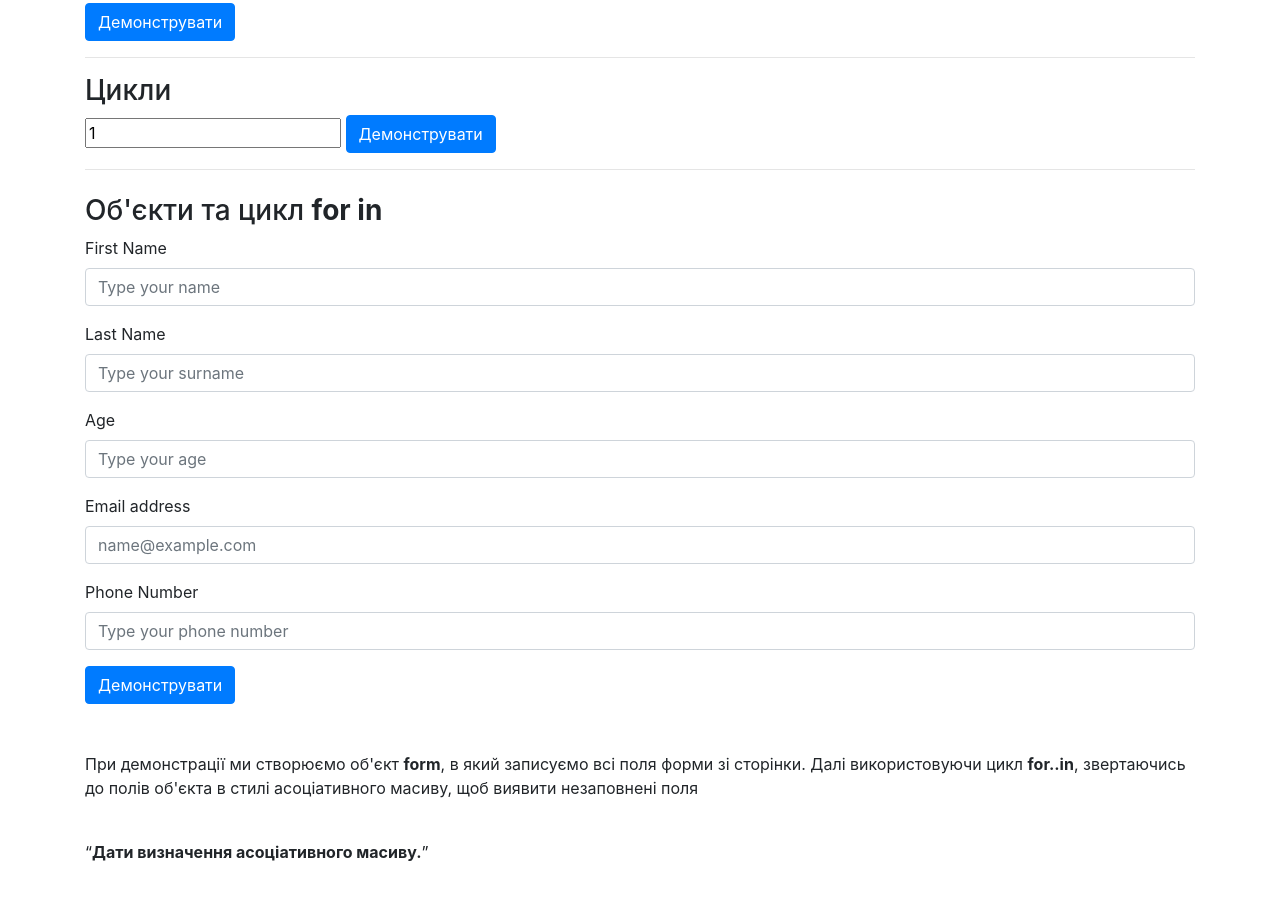
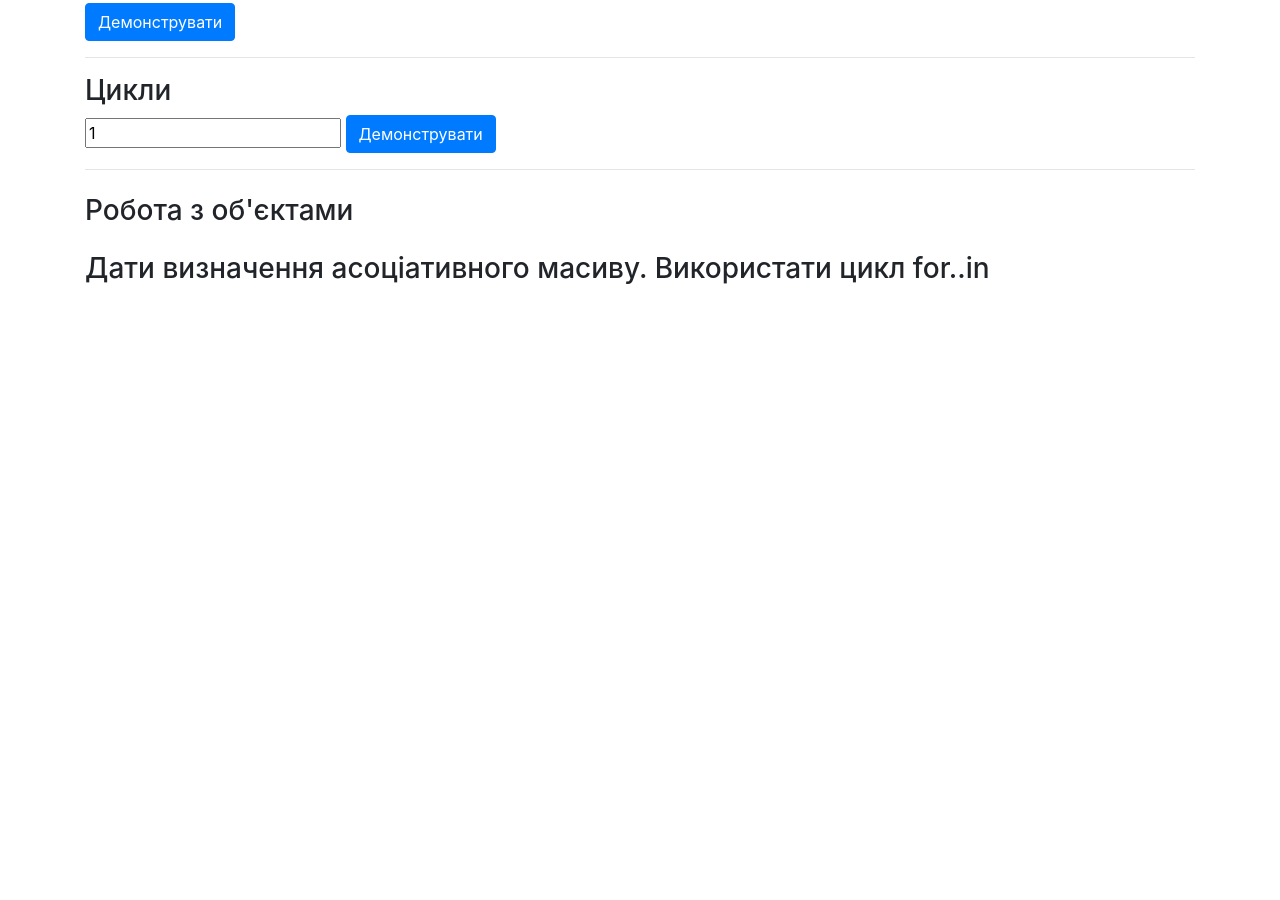
Before and after one commit to anastasiiatykhonova/study, a plain HTML site: page index.html in a window 1280 px wide. Shown: the part 568-1468 px from the top of the page. After the commit the page ends 885 px from the top, so only its background shows below. Drawn offline with nearby package versions, Linux system fonts and the light colour scheme.

Commit message:
Update index.html

```diff
--- a/index.html
+++ b/index.html
@@ -13,7 +13,9 @@
         let myDogs = `У мене ${dogs} собак, а у тебе?`;
         console.log(myDogs);
         console.log(typeof dogs);
+
         //Так виглядає строковий коментар.
+
         /* Так виглядає
         блочний коментар JS.
          */
@@ -26,15 +28,15 @@
     <h2>Вступна практична робота №0</h2>
     <h3 class="mb-5">28 Жовтня, 2020</h3>
 
-    <p>1. Для демонстрації console.log натискаємо comd+option+J (для Mac OS)</p>
+    <p>1. Для демонстрації console.log натискаємо command+option+J (для Mac OS)</p>
     <p class="mt-3">Цей скрипт я розмістила безпосередньо у teg &lt;script&gt; у тегу &lt;head&gt; html сторінки.</p>
     <hr>
     <p>2. Також перед закриваючим тегом body я підключила окремий файл JS &lt;script.js&gt;</p>
     <hr>
     <p>3. Демонстрація роботи функції alert</p>
     <button onclick="alert('Це alert!');" class="btn btn-primary">Демонструвати</button>
+
     <hr>
-
     <h3 class="mt-3">Приклад масиву. Рандомна відповідь примітивного чат-боту.</h3>
     <p>Я заздалегіть створила масив із варіантами відповідей на наступне питання:</p>
     <p><q><b>Чи варто мені іти завтра на роботу?</b></q></p>
@@ -46,35 +48,10 @@
     <button onclick="cycleDemonstration();" class="btn btn-primary">Демонструвати</button>
     <hr>
 
-    <h3 class="mt-4">Об'єкти та цикл <b>for in</b></h3>
-    <div class="form-group">
-        <label for="fName">First Name</label>
-        <input type="text" class="form-control" id="fName" placeholder="Type your name">
-    </div>
-    <div class="form-group">
-        <label for="lName">Last Name</label>
-        <input type="text" class="form-control" id="lName" placeholder="Type your surname">
-    </div>
-    <div class="form-group">
-        <label for="age">Age</label>
-        <input type="text" class="form-control" id="age" placeholder="Type your age">
-    </div>
-    <div class="form-group">
-        <label for="email">Email address</label>
-        <input type="email" class="form-control" id="email" placeholder="name@example.com">
-    </div>
-    <div class="form-group">
-        <label for="phone">Phone Number</label>
-        <input type="text" class="form-control" id="phone" placeholder="Type your phone number">
-    </div>
-    <button onclick="workWithObject();" class="btn btn-primary mb-5">Демонструвати</button>
+    <h3 class="mt-4 mb-3">Робота з об'єктами</h3>
 
-    <p>При демонстрації ми створюємо об'єкт <b>form</b>, в який записуємо всі поля форми зі сторінки.
-       Далі використовуючи цикл <b>for..in</b>, звертаючись до полів об'єкта в стилі асоціативного масиву, щоб
-       виявити незаповнені поля</p>
+    <h3 class="mt-4 mb-20">Дати визначення асоціативного масиву. Використати цикл for..in</h3>
     <br>
-
-    <div class="mb-5"><q><b>Дати визначення асоціативного масиву.</b></q></div>
 </div>
 <script src="script.js"></script>
 </body>
```
